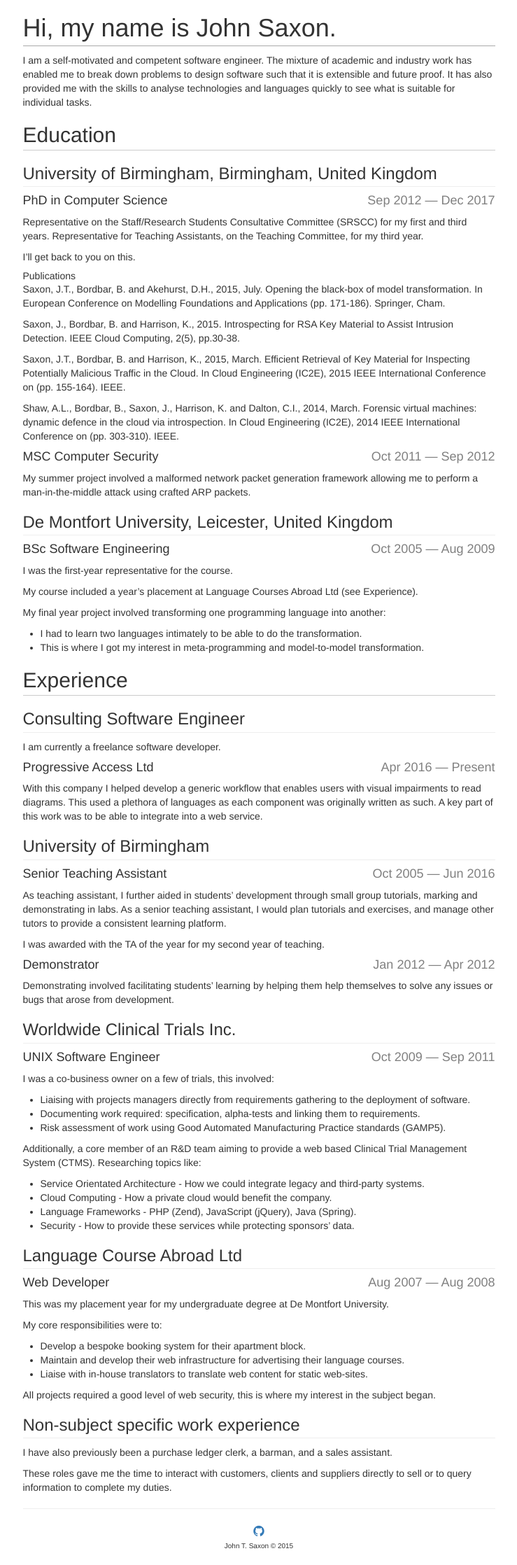
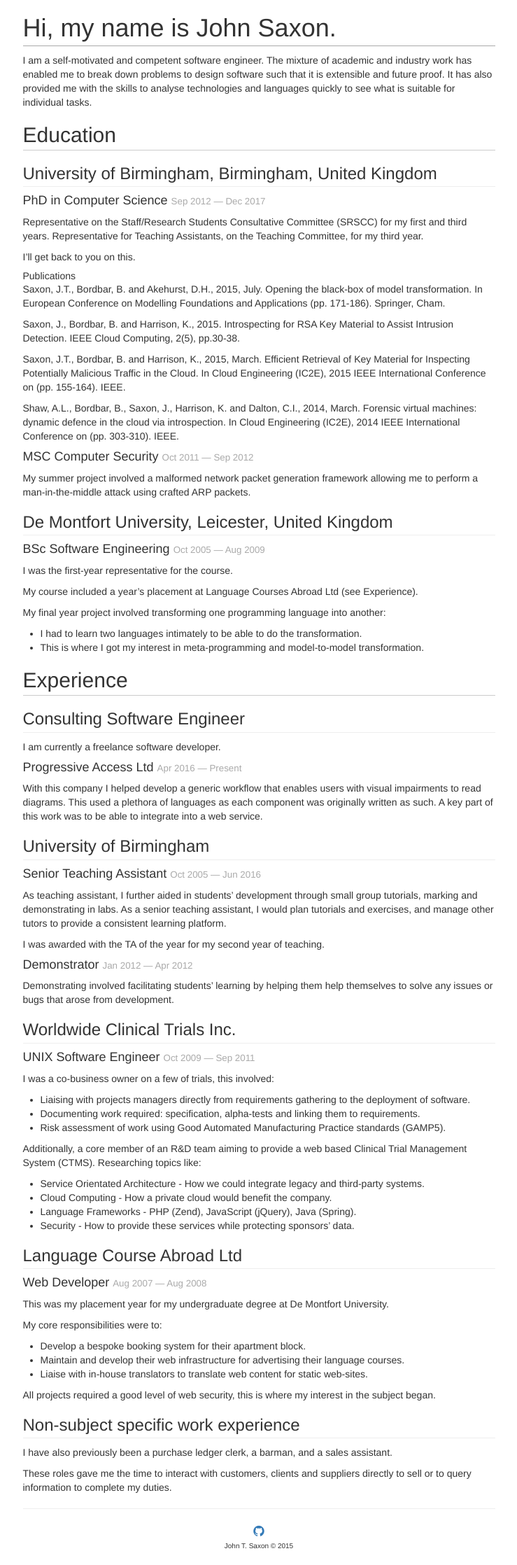
Before and after one commit to sacko87/sacko87.github.io, a Jekyll site: the page built from index.md, in a window 1280 px wide. Shown: the whole page at 70% size, without its empty margins (270-1009 px from the left). Built offline with Jekyll 4.4.1, drawn with Linux system fonts in a browser that asks for light colours; nearby versions of some CDN libraries.

Commit message:
Update index.md

```diff
--- a/index.md
+++ b/index.md
@@ -10,7 +10,7 @@ I am a self-motivated and competent software engineer. The mixture of academic a
 
 ### University of Birmingham, Birmingham, United Kingdom
 
-#### PhD in Computer Science <span style="color: gray; display: block; float: right;">Sep 2012 &mdash; Dec 2017</span>
+#### PhD in Computer Science <span class="date">Sep 2012 &mdash; Dec 2017</span>
 
 Representative on the Staff/Research Students Consultative Committee (SRSCC) for my first and third years. Representative for Teaching Assistants, on the Teaching Committee, for my third year.
 
@@ -26,13 +26,13 @@ Saxon, J.T., Bordbar, B. and Harrison, K., 2015, March. Efficient Retrieval of K
 
 Shaw, A.L., Bordbar, B., Saxon, J., Harrison, K. and Dalton, C.I., 2014, March. Forensic virtual machines: dynamic defence in the cloud via introspection. In Cloud Engineering (IC2E), 2014 IEEE International Conference on (pp. 303-310). IEEE.
 
-#### MSC Computer Security <span style="color: gray; display: block; float: right;">Oct 2011 &mdash; Sep 2012</span>
+#### MSC Computer Security <span class="date">Oct 2011 &mdash; Sep 2012</span>
 
 My summer project involved a malformed network packet generation framework allowing me to perform a man-in-the-middle attack using crafted ARP packets.
 
 ### De Montfort University, Leicester, United Kingdom
 
-#### BSc Software Engineering <span style="color: gray; display: block; float: right;">Oct 2005 &mdash; Aug 2009</span>
+#### BSc Software Engineering <span class="date">Oct 2005 &mdash; Aug 2009</span>
 
 I was the first-year representative for the course.
 
@@ -49,26 +49,26 @@ My final year project involved transforming one programming language into anothe
 
 I am currently a freelance software developer.
 
-#### Progressive Access Ltd <span style="color: gray; display: block; float: right;">Apr 2016 &mdash; Present</span>
+#### Progressive Access Ltd <span class="date">Apr 2016 &mdash; Present</span>
 
 With this company I helped develop a generic workflow that enables users with visual impairments to read diagrams.
 This used a plethora of languages as each component was originally written as such. A key part of this work was to be able to integrate into a web service.
 
 ### University of Birmingham
 
-#### Senior Teaching Assistant <span style="color: gray; display: block; float: right;">Oct 2005 &mdash; Jun 2016</span>
+#### Senior Teaching Assistant <span class="date">Oct 2005 &mdash; Jun 2016</span>
 
 As teaching assistant, I further aided in students' development through small group tutorials, marking and demonstrating in labs. As a senior teaching assistant, I would plan tutorials and exercises, and manage other tutors to provide a consistent learning platform.
 
 I was awarded with the TA of the year for my second year of teaching.
 
-#### Demonstrator <span style="color: gray; display: block; float: right;">Jan 2012 &mdash; Apr 2012</span>
+#### Demonstrator <span class="date">Jan 2012 &mdash; Apr 2012</span>
 
 Demonstrating involved facilitating students' learning by helping them help themselves to solve any issues or bugs that arose from development.
 
 ### Worldwide Clinical Trials Inc.
 
-<h4>UNIX Software Engineer <span style="color: gray; display: block; float: right;">Oct 2009 &mdash; Sep 2011</span></h4>
+<h4>UNIX Software Engineer <span class="date">Oct 2009 &mdash; Sep 2011</span></h4>
 
 I was a co-business owner on a few of trials, this involved:
 
@@ -85,7 +85,7 @@ Additionally, a core member of an R&D team aiming to provide a web based Clinica
 
 ### Language Course Abroad Ltd
 
-#### Web Developer <span style="color: gray; display: block; float: right;">Aug 2007 &mdash; Aug 2008</span>
+#### Web Developer <span class="date">Aug 2007 &mdash; Aug 2008</span>
 
 This was my placement year for my undergraduate degree at De Montfort University.
 
```
